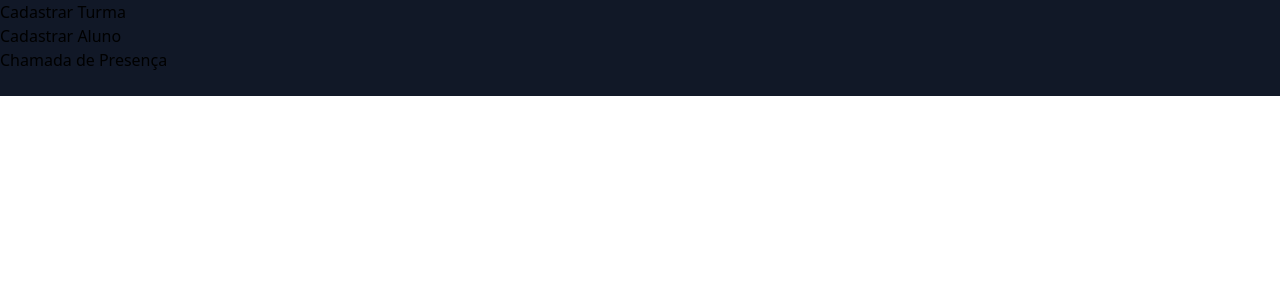
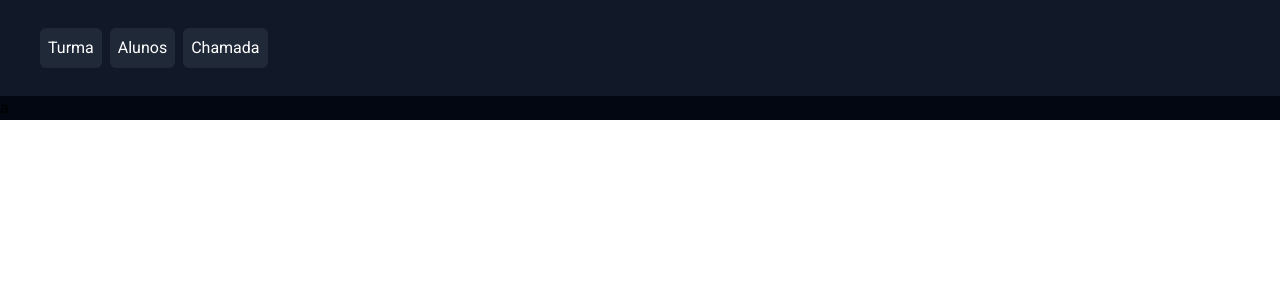
Before and after one commit to leonardo-tcarvalho/appChamadaAlunos, a React (Vite) app: page / in a window 1280 px wide. Shown: the top 300 px of the page. Built offline with nearby package versions, Linux system fonts and the light colour scheme.

Commit message:
create: pages

```diff
--- a/index.html
+++ b/index.html
@@ -5,6 +5,12 @@
     <link rel="icon" type="image/svg+xml" href="/vite.svg" />
     <meta name="viewport" content="width=device-width, initial-scale=1.0" />
     <title>Sistema de Chamadas</title>
+    <link rel="preconnect" href="https://fonts.googleapis.com" />
+    <link rel="preconnect" href="https://fonts.gstatic.com" crossorigin />
+    <link
+      href="https://fonts.googleapis.com/css2?family=Roboto:ital,wght@0,100;0,300;0,400;0,500;0,700;0,900;1,100;1,300;1,400;1,500;1,700;1,900&display=swap"
+      rel="stylesheet"
+    />
   </head>
   <body>
     <div id="root"></div>
--- a/package.json
+++ b/package.json
@@ -11,7 +11,8 @@
   },
   "dependencies": {
     "react": "^18.3.1",
-    "react-dom": "^18.3.1"
+    "react-dom": "^18.3.1",
+    "react-router-dom": "^6.26.0"
   },
   "devDependencies": {
     "@eslint/js": "^9.8.0",
--- a/src/App.jsx
+++ b/src/App.jsx
@@ -1,10 +1,19 @@
+import { BrowserRouter, Routes, Route } from "react-router-dom"
 import { Header } from "./components/Header"
+import { Turmas } from "./pages/Turmas"
+import { Alunos } from "./pages/Alunos"
+import { Chamada } from "./pages/Chamada"
 
 function App() {
   return (
-    <>
+    <BrowserRouter>
       <Header />
-    </>
+      <Routes>
+        <Route path='/' element={<Turmas />} />
+        <Route path="/alunos" element={<Alunos />} />
+        <Route path="/chamada" element={<Chamada />} />
+      </Routes>
+    </BrowserRouter>
   )
 }
 
--- a/src/components/Header.jsx
+++ b/src/components/Header.jsx
@@ -1,10 +1,24 @@
+import { Link } from "react-router-dom";
+
 export function Header() {
     return (
-        <header className="w-full h-24 bg-gray-900">
-            <ul>
-                <li>Cadastrar Turma</li>
-                <li>Cadastrar Aluno</li>
-                <li>Chamada de Presença</li>
+        <header className="flex items-center w-full h-24 py-2 px-10 bg-gray-900">
+            <ul className="flex gap-2">
+                <Link to="/">
+                    <li className="rounded-md bg-gray-800 p-2 hover:bg-gray-700 duration-100 hover:-translate-y-1 hover:duration-100">
+                        <p className="text-white">Turma</p>
+                    </li>
+                </Link>
+                <Link to='/alunos'>
+                    <li className="rounded-md bg-gray-800 p-2 hover:bg-gray-700 duration-100 hover:-translate-y-1 hover:duration-100">
+                        <p className="text-white">Alunos</p>
+                    </li>
+                </Link>
+                <Link to='/chamada'>
+                    <li className="rounded-md bg-gray-800 p-2 hover:bg-gray-700 duration-100 hover:-translate-y-1 hover:duration-100">
+                        <p className="text-white">Chamada</p>
+                    </li>
+                </Link>
             </ul>
         </header>
     )
--- a/src/index.css
+++ b/src/index.css
@@ -5,4 +5,5 @@
 * {
   margin: 0;
   padding: 0;
+  font-family: 'Roboto';
 }
--- /dev/null
+++ b/src/pages/Alunos.jsx
@@ -0,0 +1,7 @@
+export function Alunos() {
+    return (
+        <section className="flex-full bg-gray-700">
+            <div>a</div>
+        </section>
+    )
+}
--- /dev/null
+++ b/src/pages/Chamada.jsx
@@ -0,0 +1,7 @@
+export function Chamada() {
+    return (
+        <section className="flex-full bg-gray-500">
+            <div>a</div>
+        </section>
+    )
+}
--- /dev/null
+++ b/src/pages/Turmas.jsx
@@ -0,0 +1,7 @@
+export function Turmas() {
+    return (
+        <section className="flex-full bg-gray-950">
+            <div>a</div>
+        </section>
+    )
+}
--- a/tailwind.config.js
+++ b/tailwind.config.js
@@ -5,7 +5,11 @@ export default {
     "src/**/*.{js,ts,jsx,tsx}",
   ],
   theme: {
-    extend: {},
+    extend: {
+      flex: {
+        'full': 1
+      }
+    },
   },
   plugins: [],
 }
```
Also changed, not shown: 1 other file (tests, documents, lock files or other folders).
